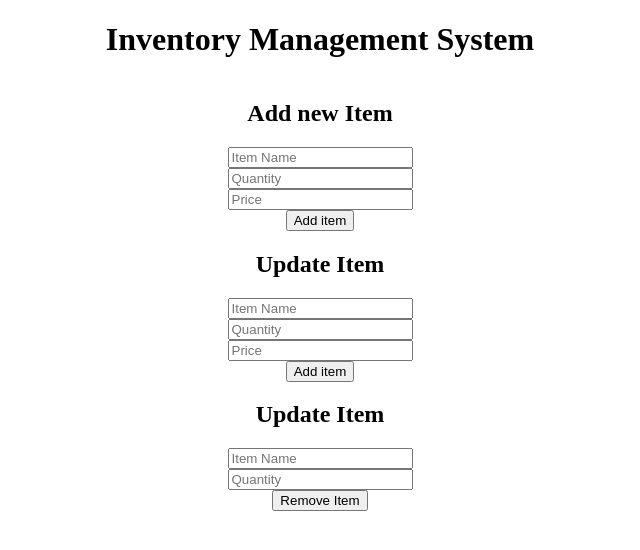
After one commit to VivekLpu/myWebsite, a PHP site: page /inventoryManagement.html in a window 1280 px wide. The commit adds this page. Shown: the top 550 px of the page, without its empty margins (320-960 px from the left). Run offline with PHP 8.4, Linux system fonts and the light colour scheme.

Commit message:
Some Programs are added

```diff
--- /dev/null
+++ b/inventoryManagement.html
@@ -0,0 +1,56 @@
+<!-- use an associate array to store inventory items with their quantities and prices. EG ['ITEM'=>['QUANTITY']] -->
+<!DOCTYPE html>
+<html lang="en">
+<head>
+    <meta charset="UTF-8">
+    <meta name="viewport" content="width=device-width, initial-scale=1.0">
+    <title>Document</title>
+    <style>
+        div,h1{
+            display:flex;
+            flex-direction:column;
+            justify-content:center;
+            align-items:center;
+        }
+        input{
+            display: flex;
+            flex-direction: row;
+        }
+    </style>
+</head>
+<body>
+    <form action="" method="post">
+    <h1>Inventory Management System</h1>
+        <div>
+            <h2>Add new Item</h2>
+            <input class="add-new" type="text" name="item" id="" placeholder="Item Name" required >
+            <input class="add-new" type="text" name="quantity" placeholder="Quantity" required>
+            <input class="add-new" type="text" name="price" id="" placeholder="Price" required>
+            <input class="add-new" type="submit" value="Add item">
+        </div>
+        <div>
+            <h2>Update Item </h2>
+            <input type="text" name="item" id="" placeholder="Item Name" required >
+            <input type="text" name="quantity" placeholder="Quantity" required>
+            <input class="add-new" type="text" name="price" id="" placeholder="Price" required>
+            <input class="add-new" type="submit" value="Add item">
+        </div>
+        <div>
+            <h2>Update Item </h2>
+            <input type="text" name="item" id="" placeholder="Item Name" required >
+            <input type="text" name="quantity" placeholder="Quantity" required>
+            <input class="add-new" type="submit" value="Remove Item">
+        </div>
+    </form>
+
+
+    <php
+    if($_SERVER['REQUEST_METHOD'] == 'POST') {
+        $action = $_POST['action'];
+
+
+
+    }
+    ?>
+</body>
+</html>
--- /dev/null
+++ b/stringFunction.php
@@ -0,0 +1,6 @@
+<?php
+echo "Today's date is : ";
+$today = date("d/m/Y");
+echo $today;
+
+?>
```
Also changed, not shown: Arrays.php (+28 -0 lines), myVow.php (added, +35 -0 lines).
